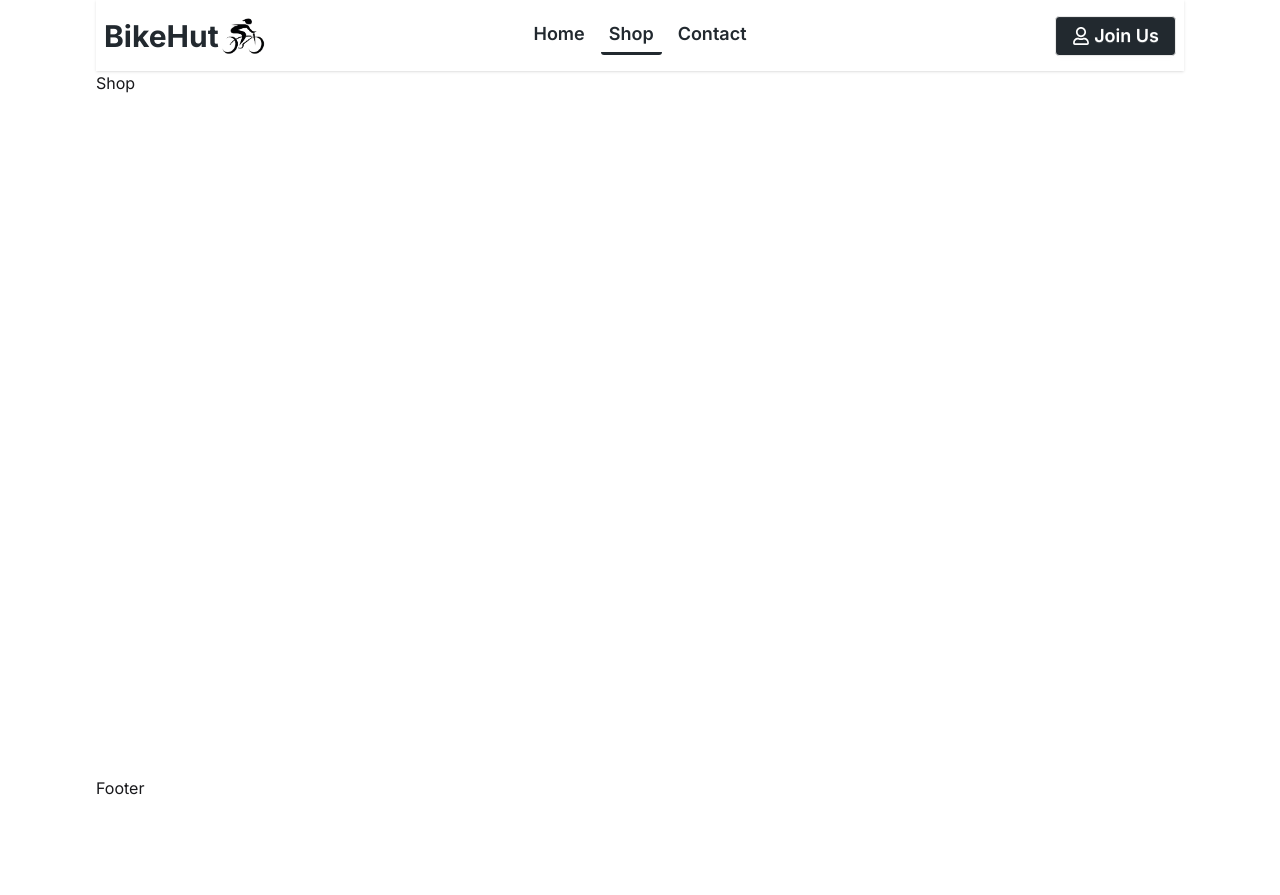
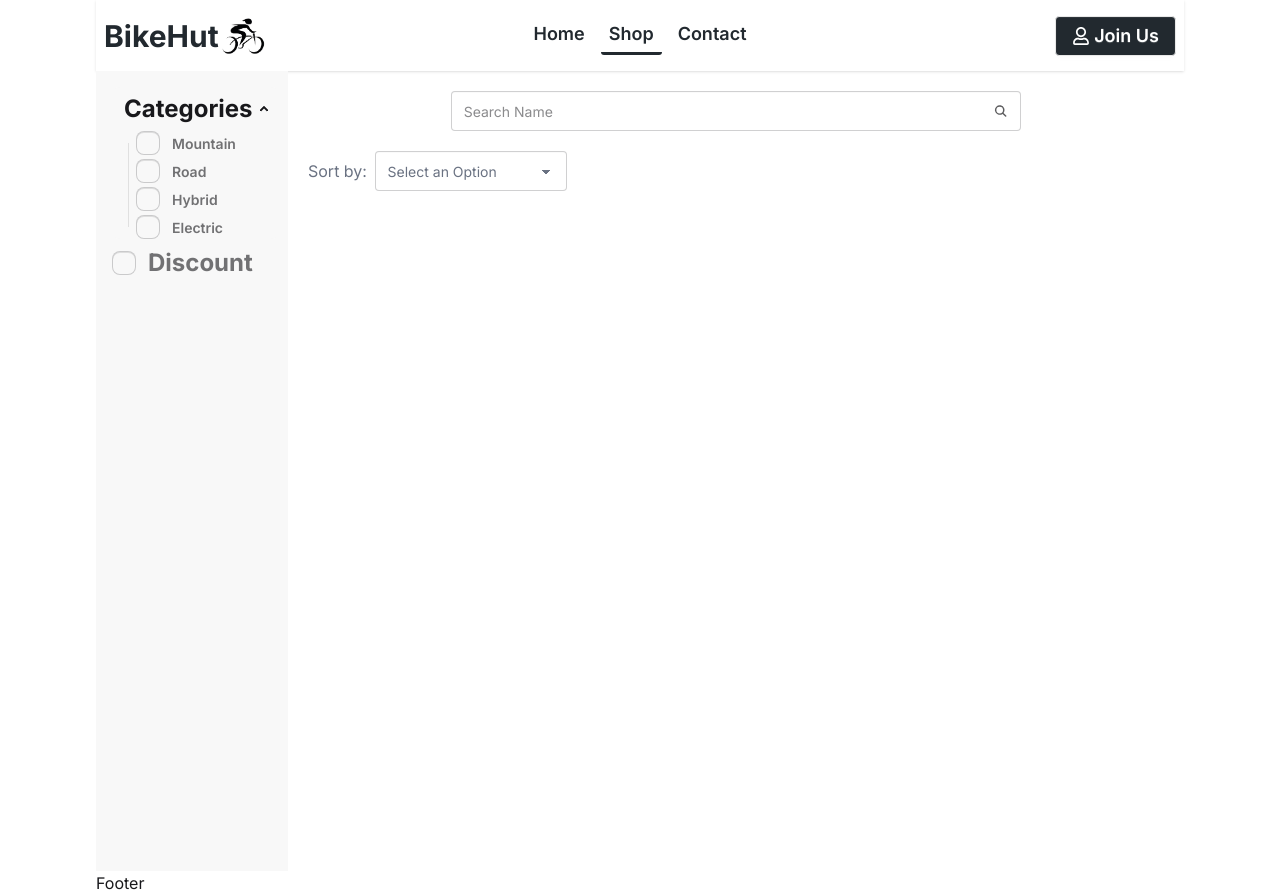
Before and after one commit to Mosharof-Hossen/bike-store-app, a React (Vite) app in the folder bike-store-client/: page /shop in a window 1280 px wide. Before the commit the page ends 800 px from the top, so only its background shows below. Built offline with nearby package versions, Linux system fonts and the light colour scheme.

Commit message:
shop layout done

```diff
--- a/bike-store-client/src/pages/Shop/Shop.tsx
+++ b/bike-store-client/src/pages/Shop/Shop.tsx
@@ -1,8 +1,146 @@
+
+import { FaAngleDoubleRight } from "react-icons/fa";
+import { useForm } from "react-hook-form";
+import { useState } from "react";
 
 const Shop = () => {
+    const [viewItem, setViewItem] = useState({})
+
+    const itemPerPage = 10;
+    const [currentPage, setCurrentPage] = useState(1);
+    const { register, watch } = useForm({
+        defaultValues: {
+            categories: [],
+            discounted: false,
+            search: '',
+            sort: ""
+        }
+    })
+    const selectedCategories = watch("categories");
+    const isDiscounted = watch("discounted");
+    const searchQuery = watch('search');
+    const sort = watch("sort")
+
+    // const { data, isLoading: dataLoading, isError } = useFetchGetItem(selectedCategories, isDiscounted, searchQuery, sort, itemPerPage, currentPage);
+    // const { data: categories, isError: categoryError, isLoading: categoryLoading } = useFetchGetAllCategories();
+    const [categories,] = useState<string[]>(['Mountain', 'Road', 'Hybrid', 'Electric'])
+    console.log(categories);
+    const viewItemFunction = (item) => {
+        setViewItem(item);
+        // document.getElementById('my_modal_2').showModal()
+    }
     return (
         <div>
-            Shop
+            <div className="drawer lg:drawer-open">
+                <input id="my-drawer-2" type="checkbox" className="drawer-toggle" />
+                <div className="drawer-content ">
+                    {/* Page content here */}
+                    <div>
+                        <div className="p-5">
+                            <label className="input input-bordered flex items-center gap-2 md:w-2/3 mx-auto">
+                                <input type="text" {...register('search')} className="grow " placeholder="Search Name" />
+                                <svg
+                                    xmlns="http://www.w3.org/2000/svg"
+                                    viewBox="0 0 16 16"
+                                    fill="currentColor"
+                                    className="h-4 w-4 opacity-70">
+                                    <path
+                                        fillRule="evenodd"
+                                        d="M9.965 11.026a5 5 0 1 1 1.06-1.06l2.755 2.754a.75.75 0 1 1-1.06 1.06l-2.755-2.754ZM10.5 7a3.5 3.5 0 1 1-7 0 3.5 3.5 0 0 1 7 0Z"
+                                        clipRule="evenodd" />
+                                </svg>
+                            </label>
+                        </div>
+                        <div className="flex  items-center">
+                            <label htmlFor="my-drawer-2" className="btn mr-auto mx-5 drawer-button lg:hidden">
+                                Filter <FaAngleDoubleRight className="text-2xl" />
+                            </label>
+                            <div className="flex justify-center items-center mx-5 text-gray-500">
+                                <span className="w-24">Sort by:</span>
+                                <select  {...register("sort")} className="select select-bordered w-full max-w-xs">
+                                    <option value={sort} disabled >Select an Option</option>
+                                    <option value={"low-to-high"}>Price: Low to High</option>
+                                    <option value={"high-to-low"}>Price: High to Low</option>
+                                </select>
+
+                            </div>
+                        </div>
+                    </div>
+                    {/* {
+                        dataLoading ?
+                            <div className='text-center'><span className='loading loading-bars loading-lg'></span></div>
+                            :
+                            <div className="grid grid-cols-2 md:grid-cols-3 lg:grid-cols-4 gap-5 p-5">
+                                {
+                                    data.items.map((item) => <ProductCart key={item._id} item={item} viewItemFunction={viewItemFunction}></ProductCart>)
+                                }
+                            </div>
+                    } */}
+                    {/* <dialog id="my_modal_2" className="modal">
+                        <ItemModal item={viewItem}></ItemModal>
+                    </dialog> */}
+                    <div className="flex justify-center mt-5">
+                        {/* {
+                            [...Array(data?.totalPage).keys()].map(page => <button
+                                key={page}
+                                className={currentPage == page + 1 ? "text-xl px-5 bg-primary-c text-white py-3 mx-1 border-2 rounded-full" : "text-xl px-5 py-3 mx-1 border-2 rounded-full"}
+                                onClick={() => setCurrentPage(page + 1)}
+                            >
+
+                                {page + 1}
+                            </button>)
+                        } */}
+                    </div>
+
+                </div>
+                <div className="drawer-side">
+                    <label htmlFor="my-drawer-2" aria-label="close sidebar" className="drawer-overlay"></label>
+                    <div className="menu bg-base-200 text-base-content min-h-full lg:w-48 w-52 p-4 lg:mt-0 mt-16">
+                        <div className="space-y-2">
+                            <div className=" font-semibold ">
+                                <form action="">
+                                    {/* {
+                                        categories?.map((category: string) =>
+                                            <div key={category} className="form-control">
+                                                <label className="label cursor-pointer flex justify-start gap-3">
+                                                    <input value={category} {...register('categories')} type="checkbox" className="checkbox" />
+                                                    <p>{category}</p>
+                                                </label>
+                                            </div>
+                                        )
+                                    } */}
+                                    <ul className=" bg-base-200 rounded-box w-full">
+                                        <li>
+                                            <details open className="">
+                                                <summary className="text-2xl font-bold">Categories</summary>
+                                                <ul className="space-y-1">
+                                                    {/* <li><a>Submenu 1</a></li>
+                                                    <li><a>Submenu 2</a></li> */}
+                                                    {
+                                                        categories?.map((category: string) =>
+                                                            <div key={category} className="form-control">
+                                                                <label className="label cursor-pointer flex justify-start gap-3">
+                                                                    <input value={category} {...register('categories')} type="checkbox" className="checkbox" />
+                                                                    <p>{category}</p>
+                                                                </label>
+                                                            </div>
+                                                        )
+                                                    }
+                                                </ul>
+                                            </details>
+                                        </li>
+                                    </ul>
+                                </form>
+                            </div>
+                            <label className="label cursor-pointer flex justify-start gap-3">
+                                <input  {...register('discounted')} type="checkbox" className="checkbox" />
+                                <h4 className="text-2xl font-bold">Discount</h4>
+                            </label>
+
+                        </div>
+                    </div>
+                </div>
+            </div>
         </div>
     );
 };
```
